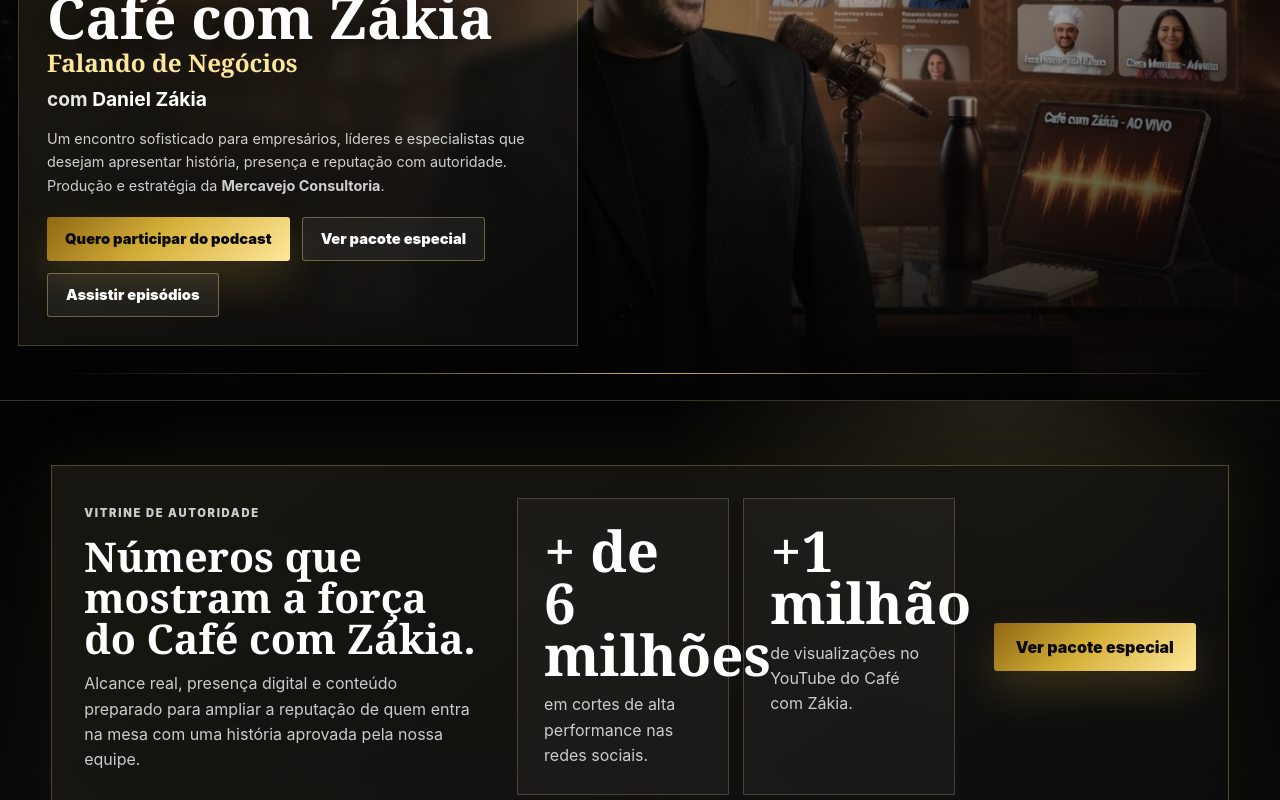
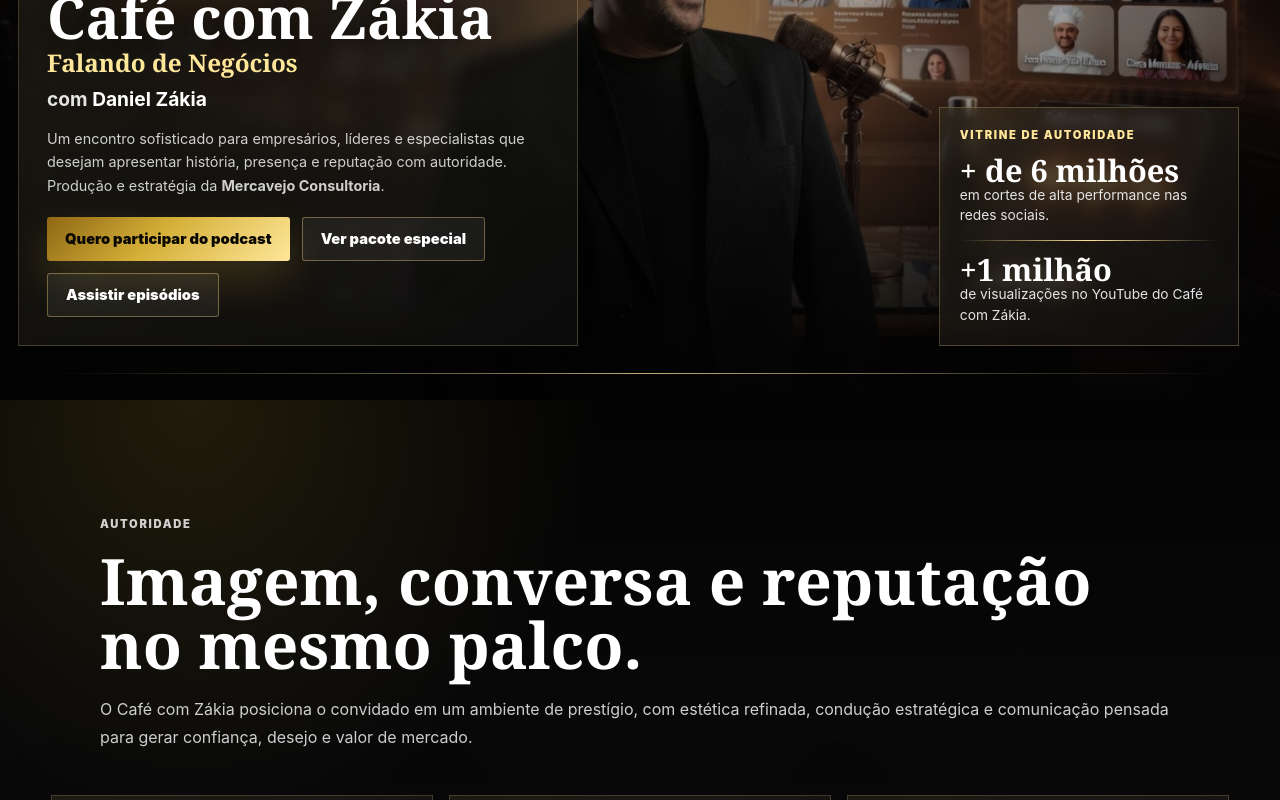
Before and after one commit to Mercavejo/SITE-CAFE-COM-ZAKIA, a Next.js app: page / in a window 1280 px wide. Shown: the part 400-1200 px from the top of the page. Built offline with nearby package versions, Linux system fonts and the light colour scheme.

Commit message:
fix: reposicionar vitrine de autoridade no hero

```diff
--- a/app/page.tsx
+++ b/app/page.tsx
@@ -198,32 +198,14 @@ export default function Home() {
               </a>
             </div>
           </div>
-        </div>
-      </section>
-
-      <section className="authority-snapshot" aria-label="Vitrine de autoridade do Café com Zákia">
-        <div className="authority-snapshot-inner">
-          <div className="authority-snapshot-copy">
-            <p className="eyebrow">Vitrine de autoridade</p>
-            <h2>Números que mostram a força do Café com Zákia.</h2>
-            <p>
-              Alcance real, presença digital e conteúdo preparado para ampliar a reputação de quem
-              entra na mesa com uma história aprovada pela nossa equipe.
-            </p>
-          </div>
-          <div className="authority-snapshot-stats">
-            <article>
-              <strong>+ de 6 milhões</strong>
-              <span>em cortes de alta performance nas redes sociais.</span>
-            </article>
-            <article>
-              <strong>+1 milhão</strong>
-              <span>de visualizações no YouTube do Café com Zákia.</span>
-            </article>
-          </div>
-          <a className="button primary" href="/pacote">
-            Ver pacote especial
-          </a>
+          <aside className="hero-panel" aria-label="Indicadores do Café com Zákia">
+            <span className="panel-label">Vitrine de autoridade</span>
+            <strong>+ de 6 milhões</strong>
+            <p>em cortes de alta performance nas redes sociais.</p>
+            <div className="panel-line" />
+            <strong>+1 milhão</strong>
+            <p>de visualizações no YouTube do Café com Zákia.</p>
+          </aside>
         </div>
       </section>
 
```
